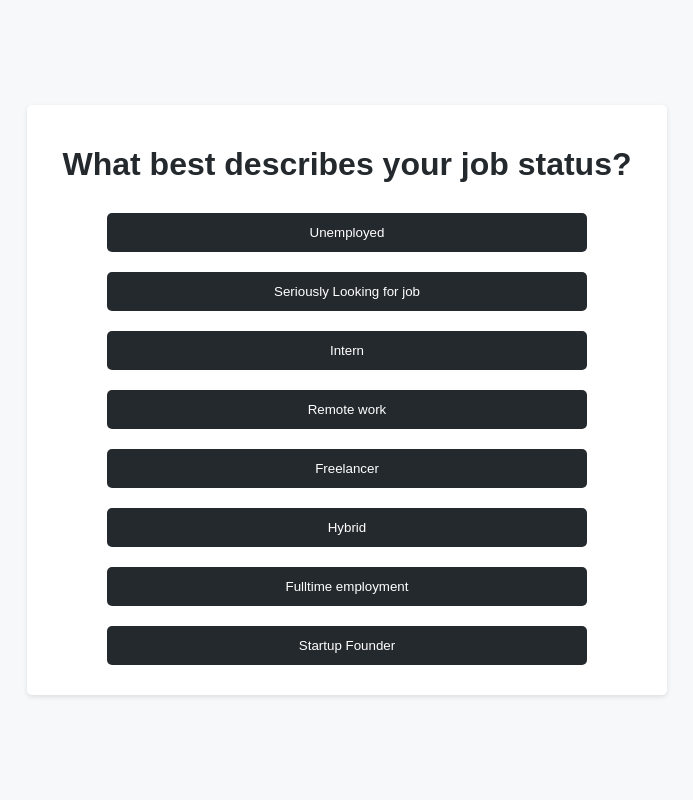
After one commit to Berthran/gitpeek, a Flask app: template gitpeek/gitpeek/templates/job_status.html in a window 1280 px wide. The commit adds this page. Shown: the whole page, without its empty margins (293-986 px from the left). Run offline with Flask 3, Linux system fonts and the light colour scheme; the template is opened without the code that fills it, so the values that code supplies are empty.

Commit message:
rename project folder

```diff
--- /dev/null
+++ b/gitpeek/gitpeek/templates/job_status.html
@@ -0,0 +1,68 @@
+<!DOCTYPE html>
+<html lang="en">
+<head>
+    <meta charset="UTF-8">
+    <meta name="viewport" content="width=device-width, initial-scale=1.0">
+    <title>Skill Selection</title>
+    <style>
+        body {
+            font-family: sans-serif;
+            margin: 0;
+            display: flex;
+            justify-content: center;
+            align-items: center;
+            min-height: 100vh;
+            background-color: #F6F8FA; /* GitHub Light Gray */
+        }
+
+        .container {
+            text-align: center;
+            max-width: 600px;
+            padding: 20px;
+            border-radius: 5px;
+            background-color: #fff;
+            box-shadow: 0 2px 5px rgba(0, 0, 0, 0.1);
+        }
+
+        h1 {
+            color: #24292e; /* GitHub Dark Text */
+            margin-bottom: 20px;
+        }
+
+        button {
+            background-color: #24292e; /* GitHub Dark Text */
+            color: #fff;
+            border: none;
+            padding: 12px 20px;
+            border-radius: 5px;
+            cursor: pointer;
+            margin: 10px;
+            width: 80%;
+        }
+
+        button:hover {
+            background-color: #181717; /* GitHub Darker Text */
+        }
+
+        .submit-button {
+            background-color: #28a745; /* GitHub Green */
+            width: 50%;
+        }
+    </style>
+</head>
+<body>
+    <div class="container">
+        <h1>What best describes your job status?</h1>
+	<form method="POST">
+        <button type="submit" name="skill" value="Unemployed">Unemployed</button>
+        <button type="submit" name="skill" value="Seriously looking for job">Seriously Looking for job</button>
+		<button type="submit" name="skill" value="Intern">Intern</button>
+		<button type="submit" name="skill" value="Remote work">Remote work</button>
+		<button type="submit" name="skill" value="Freelancer">Freelancer</button>
+        <button type="submit" name="skill" value="Hybrid">Hybrid</button>
+        <button type="submit" name="skill" value="Fulltime employment">Fulltime employment</button>
+        <button type="submit" name="skill" value="Startup Founder">Startup Founder</button>
+	</form>
+    </div>
+</body>
+</html>
--- a/study/gitapp.py
+++ /dev/null
@@ -1,3 +0,0 @@
-'''
-Login with GitHub application
-'''
```
Also changed, not shown: gitpeek/gitpeek/__init__.py (added, +13 -0 lines), gitpeek/gitpeek/models.py (added, +48 -0 lines), gitpeek/gitpeek/routes.py (added, +141 -0 lines), gitpeek/gitpeek/templates/skill_level.html (renamed from study/templates/skill_selection.html, +5 -4 lines), gitpeek/gitpeek/templates/skill_selection.html (added, +68 -0 lines), gitpeek/gitpeek/utils.py (added, +38 -0 lines), gitpeek/learning_resources/flask_ngrok_flutterflow.md (added, +21 -0 lines), gitpeek/run.py (added, +8 -0 lines), study/app.py (deleted, +0 -188 lines), gitpeek/README.md (renamed from study/README.md), gitpeek/gitpeek/requirements.txt (renamed from study/requirements.txt), gitpeek/gitpeek/templates/home.html (renamed from study/templates/home.html), gitpeek/gitpeek/templates/index.html (renamed from study/templates/index.html), gitpeek/instance/data.db (added), 3 more files, 2 other files.
